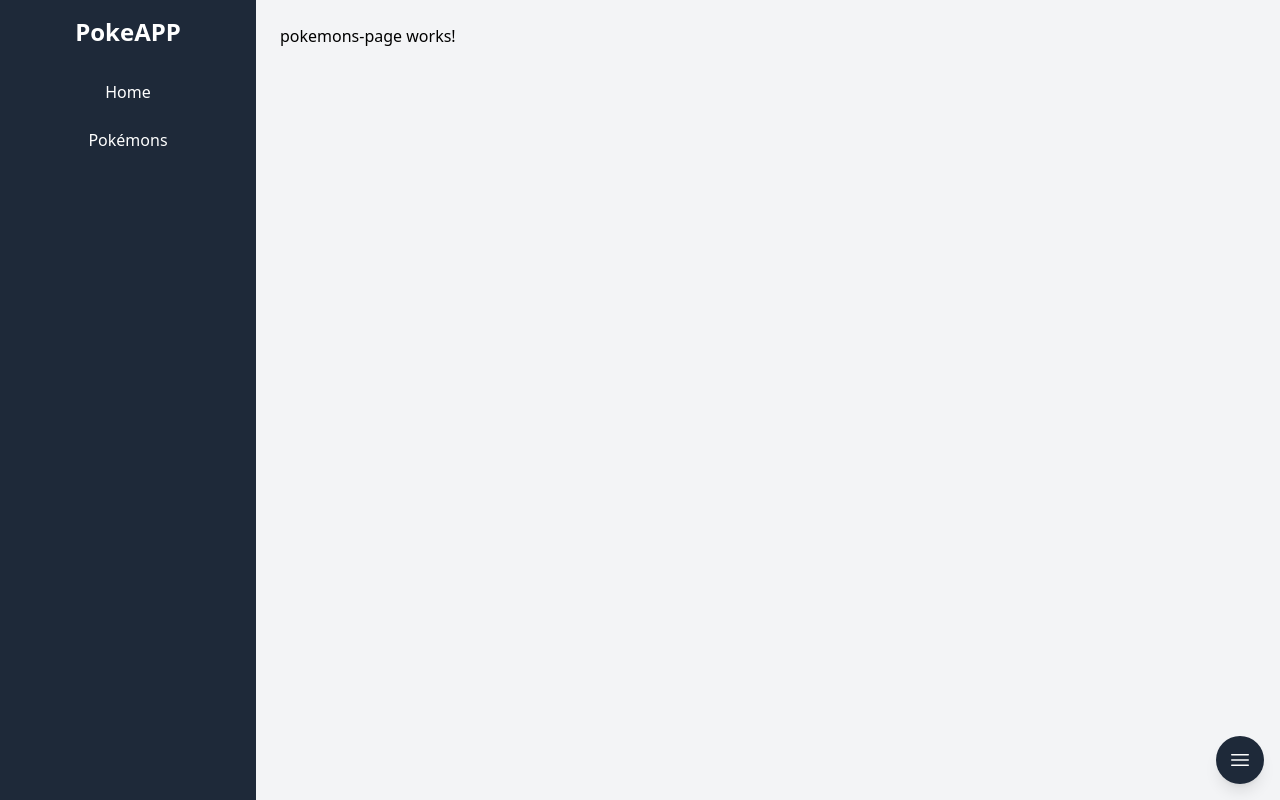
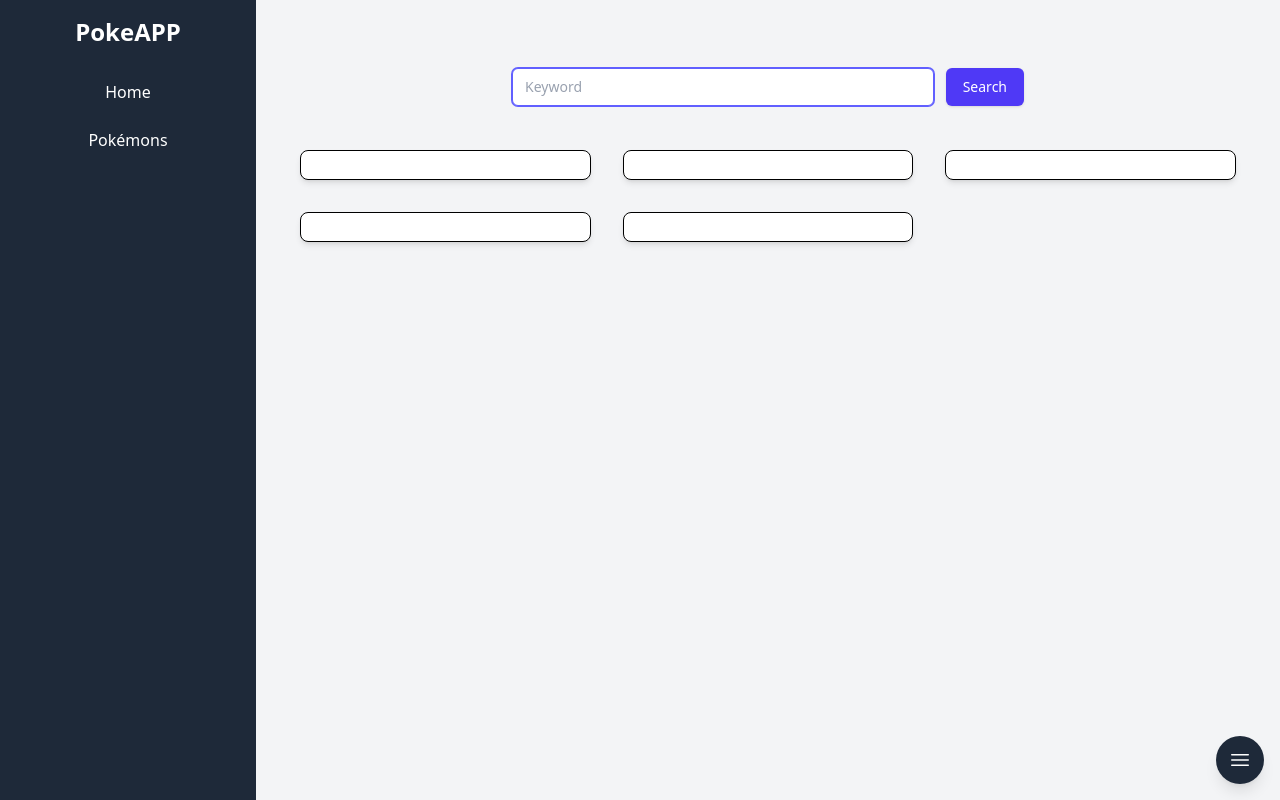
Before and after one commit to santiagof413/pokeAPP, an Angular app: page /pokemons in a window 1280 px wide. Built offline with nearby package versions, Linux system fonts and the light colour scheme.

Commit message:
Add initial structure of the pokemon section

```diff
--- /dev/null
+++ b/src/app/features/pokemon/components/pokemon-card/pokemon-card.component.html
@@ -0,0 +1,10 @@
+<div
+  class="bg-white border rounded-lg shadow-md dark:bg-gray-800 dark:border-gray-700"
+>
+  <div class="p-2 flex justify-center">
+    <!-- IMAGEN -->
+  </div>
+  <div class="px-4 pb-3">
+    <!-- CONTENT -->
+  </div>
+</div>
--- /dev/null
+++ b/src/app/features/pokemon/components/pokemon-list/pokemon-list.component.html
@@ -0,0 +1,7 @@
+<div class="grid gap-8 sm:grid-cols-2 lg:grid-cols-3 p-3 md:p-4 xl:p-5 dark:bg-gray-900">
+    <app-pokemon-card></app-pokemon-card>
+    <app-pokemon-card></app-pokemon-card>
+    <app-pokemon-card></app-pokemon-card>
+    <app-pokemon-card></app-pokemon-card>
+    <app-pokemon-card></app-pokemon-card>
+</div>
--- /dev/null
+++ b/src/app/features/pokemon/components/search-bar/search-bar.component.html
@@ -0,0 +1,7 @@
+<div class="flex flex-1 items-center justify-center p-6">
+    <div class="w-full max-w-lg">
+        <form class="mt-5 sm:flex sm:items-center">
+            <input id="q" name="q" class="inline w-full rounded-md border border-gray-300 bg-white py-2 pl-3 pr-3 leading-5 placeholder-gray-500 focus:border-indigo-500 focus:placeholder-gray-400 focus:outline-none focus:ring-1 focus:ring-indigo-500 sm:text-sm" placeholder="Keyword" type="search" autofocus="" value=""><button type="submit" class="mt-3 inline-flex w-full items-center justify-center rounded-md border border-transparent bg-indigo-600 px-4 py-2 font-medium text-white shadow-sm hover:bg-indigo-700 focus:outline-none focus:ring-2 focus:ring-indigo-500 focus:ring-offset-2 sm:mt-0 sm:ml-3 sm:w-auto sm:text-sm">Search</button>
+        </form>
+    </div>
+</div>
--- a/src/app/features/pokemon/pages/pokemons-page/pokemons-page.component.html
+++ b/src/app/features/pokemon/pages/pokemons-page/pokemons-page.component.html
@@ -1 +1,2 @@
-<p>pokemons-page works!</p>
+<app-search-bar></app-search-bar>
+<app-pokemon-list></app-pokemon-list>
--- a/src/app/features/pokemon/pages/pokemons-page/pokemons-page.component.ts
+++ b/src/app/features/pokemon/pages/pokemons-page/pokemons-page.component.ts
@@ -1,8 +1,10 @@
 import { Component } from '@angular/core';
+import { SearchBarComponent } from '../../components/search-bar/search-bar.component';
+import { PokemonListComponent } from '../../components/pokemon-list/pokemon-list.component';
 
 @Component({
   selector: 'app-pokemons-page',
-  imports: [],
+  imports: [SearchBarComponent,PokemonListComponent],
   templateUrl: './pokemons-page.component.html',
 })
 export class PokemonsPageComponent {
```
Also changed, not shown: src/app/features/pokemon/components/pokemon-card/pokemon-card.component.ts (added, +10 -0 lines), src/app/features/pokemon/components/pokemon-list/pokemon-list.component.ts (added, +11 -0 lines), src/app/features/pokemon/components/search-bar/search-bar.component.ts (added, +10 -0 lines).
